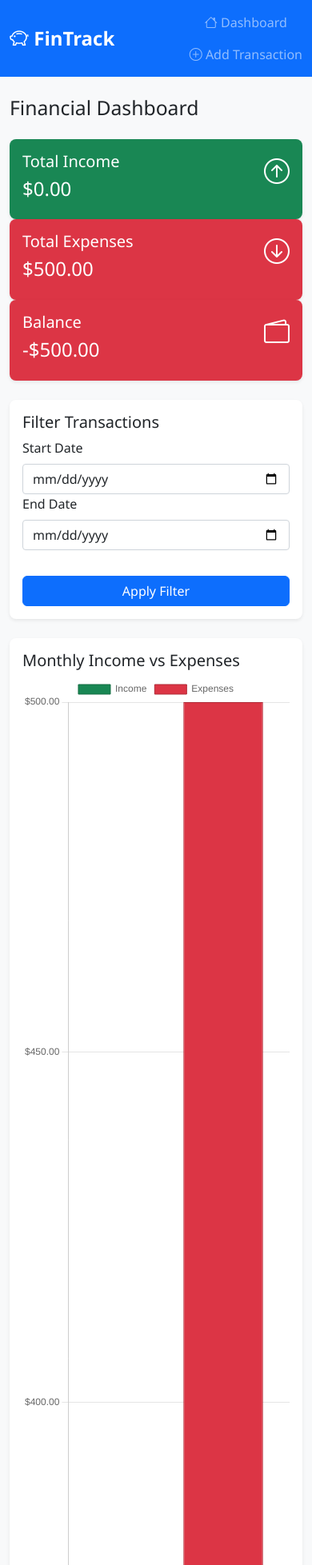
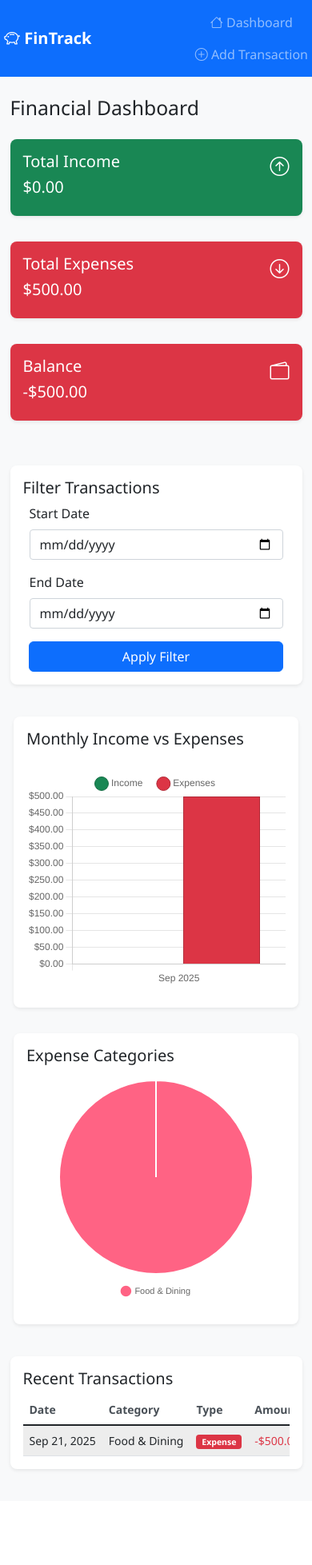
Before and after one commit to Anand123098sitare/Fin--Track, a Flask app: page / in a window 390 px wide. Shown: the top 1957 px of the page at 80% size. After the commit the page ends 1840 px from the top, so only its background shows below. Run offline with Flask 3, Linux system fonts and the light colour scheme; data comes from the database, SQL or seed files in the repository; both versions use the stored data as it was after the commit; some libraries are stand-ins or nearby versions.

Commit message:
Enhance website layout and responsiveness for improved user experience
Update CSS to improve container, chart, and table responsiveness across various screen sizes, and adjust Chart.js options for better display.

Replit-Commit-Author: Agent
Replit-Commit-Session-Id: e9f18562-de8b-4f75-9de5-ec511fd70aaf
Replit-Commit-Checkpoint-Type: full_checkpoint
Replit-Commit-Screenshot-Url: https://storage.googleapis.com/screenshot-production-us-central1/66724bb0-2c7d-4d6a-83bb-02b5a221762c/e9f18562-de8b-4f75-9de5-ec511fd70aaf/VLwKyas

```diff
--- a/static/css/style.css
+++ b/static/css/style.css
@@ -12,6 +12,38 @@
 body {
     background-color: var(--light-bg);
     font-family: 'Segoe UI', Tahoma, Geneva, Verdana, sans-serif;
+    overflow-x: hidden;
+}
+
+/* Container and Layout Improvements */
+.container {
+    max-width: 100%;
+    padding-left: 15px;
+    padding-right: 15px;
+}
+
+@media (min-width: 576px) {
+    .container {
+        max-width: 540px;
+    }
+}
+
+@media (min-width: 768px) {
+    .container {
+        max-width: 720px;
+    }
+}
+
+@media (min-width: 992px) {
+    .container {
+        max-width: 960px;
+    }
+}
+
+@media (min-width: 1200px) {
+    .container {
+        max-width: 1140px;
+    }
 }
 
 .navbar-brand {
@@ -99,11 +131,56 @@ body {
     background-color: var(--danger-color);
 }
 
-/* Chart Container */
+/* Chart Container - Improved Responsiveness */
 .chart-container {
     position: relative;
     height: 300px;
     width: 100%;
+}
+
+#monthly-chart, #category-chart {
+    max-width: 100%;
+    height: auto !important;
+}
+
+/* Table Responsiveness */
+.table-responsive {
+    border: none;
+    overflow-x: auto;
+    -webkit-overflow-scrolling: touch;
+}
+
+.table {
+    margin-bottom: 0;
+    min-width: 100%;
+    white-space: nowrap;
+}
+
+/* Prevent horizontal scroll issues */
+.row {
+    margin-left: 0;
+    margin-right: 0;
+}
+
+.col-md-4, .col-md-6, .col-md-8, .col-12 {
+    padding-left: 7.5px;
+    padding-right: 7.5px;
+}
+
+/* Card adjustments for small screens */
+.card {
+    margin-bottom: 1rem;
+    border: none;
+    box-shadow: 0 0.125rem 0.25rem rgba(0, 0, 0, 0.075);
+    border-radius: 0.5rem;
+    transition: box-shadow 0.15s ease-in-out;
+    overflow: hidden;
+}
+
+.card-body {
+    padding: 1rem;
+    word-wrap: break-word;
+    overflow-wrap: break-word;
 }
 
 /* Loading Spinner */
@@ -112,7 +189,7 @@ body {
     height: 1rem;
 }
 
-/* Responsive Adjustments */
+/* Enhanced Responsive Adjustments */
 @media (max-width: 768px) {
     .navbar-nav {
         text-align: center;
@@ -124,6 +201,55 @@ body {
 
     .fs-1 {
         font-size: 2rem !important;
+    }
+
+    /* Make charts stack on mobile */
+    .col-md-8, .col-md-4 {
+        margin-bottom: 1rem;
+    }
+
+    /* Smaller margins on mobile */
+    .container {
+        padding-left: 10px;
+        padding-right: 10px;
+    }
+
+    /* Better spacing for mobile */
+    .my-4 {
+        margin-top: 1.5rem !important;
+        margin-bottom: 1.5rem !important;
+    }
+
+    /* Adjust table text size for better mobile readability */
+    .table td, .table th {
+        font-size: 0.875rem;
+        padding: 0.5rem;
+    }
+}
+
+@media (max-width: 576px) {
+    .card-body h3 {
+        font-size: 1.25rem;
+    }
+
+    .fs-1 {
+        font-size: 1.5rem !important;
+    }
+
+    /* Extra small screen adjustments */
+    .navbar-brand {
+        font-size: 1.25rem;
+    }
+
+    .container {
+        padding-left: 5px;
+        padding-right: 5px;
+    }
+
+    /* Stack form elements on very small screens */
+    .col-md-4 .form-control,
+    .col-md-4 .btn {
+        margin-bottom: 0.5rem;
     }
 }
 
--- a/static/js/app.js
+++ b/static/js/app.js
@@ -163,6 +163,13 @@ function createMonthlyChart(data) {
         options: {
             responsive: true,
             maintainAspectRatio: false,
+            aspectRatio: 2,
+            layout: {
+                padding: {
+                    top: 10,
+                    bottom: 10
+                }
+            },
             scales: {
                 y: {
                     beginAtZero: true,
@@ -182,7 +189,11 @@ function createMonthlyChart(data) {
                     }
                 },
                 legend: {
-                    position: 'top'
+                    position: 'top',
+                    labels: {
+                        padding: 20,
+                        usePointStyle: true
+                    }
                 }
             }
         }
@@ -237,6 +248,13 @@ function createCategoryChart(data) {
         options: {
             responsive: true,
             maintainAspectRatio: false,
+            aspectRatio: 1,
+            layout: {
+                padding: {
+                    top: 10,
+                    bottom: 10
+                }
+            },
             plugins: {
                 tooltip: {
                     callbacks: {
@@ -248,7 +266,14 @@ function createCategoryChart(data) {
                     }
                 },
                 legend: {
-                    position: 'bottom'
+                    position: 'bottom',
+                    labels: {
+                        padding: 15,
+                        usePointStyle: true,
+                        font: {
+                            size: 11
+                        }
+                    }
                 }
             }
         }
--- a/templates/index.html
+++ b/templates/index.html
@@ -56,17 +56,17 @@
         <div class="card">
             <div class="card-body">
                 <h5 class="card-title">Filter Transactions</h5>
-                <div class="row">
-                    <div class="col-md-4">
+                <div class="row g-3">
+                    <div class="col-sm-6 col-lg-4">
                         <label for="start-date" class="form-label">Start Date</label>
                         <input type="date" class="form-control" id="start-date">
                     </div>
-                    <div class="col-md-4">
+                    <div class="col-sm-6 col-lg-4">
                         <label for="end-date" class="form-label">End Date</label>
                         <input type="date" class="form-control" id="end-date">
                     </div>
-                    <div class="col-md-4">
-                        <label class="form-label">&nbsp;</label>
+                    <div class="col-12 col-lg-4">
+                        <label class="form-label d-none d-lg-block">&nbsp;</label>
                         <div class="d-grid">
                             <button class="btn btn-primary" onclick="applyDateFilter()">Apply Filter</button>
                         </div>
@@ -79,19 +79,23 @@
 
 <!-- Charts -->
 <div class="row mb-4">
-    <div class="col-md-8">
+    <div class="col-lg-8 col-md-12 mb-3 mb-lg-0">
         <div class="card">
             <div class="card-body">
                 <h5 class="card-title">Monthly Income vs Expenses</h5>
-                <canvas id="monthly-chart"></canvas>
+                <div class="chart-container">
+                    <canvas id="monthly-chart"></canvas>
+                </div>
             </div>
         </div>
     </div>
-    <div class="col-md-4">
+    <div class="col-lg-4 col-md-12">
         <div class="card">
             <div class="card-body">
                 <h5 class="card-title">Expense Categories</h5>
-                <canvas id="category-chart"></canvas>
+                <div class="chart-container">
+                    <canvas id="category-chart"></canvas>
+                </div>
             </div>
         </div>
     </div>
```
Also changed, not shown: finance.db, 1 other file.
